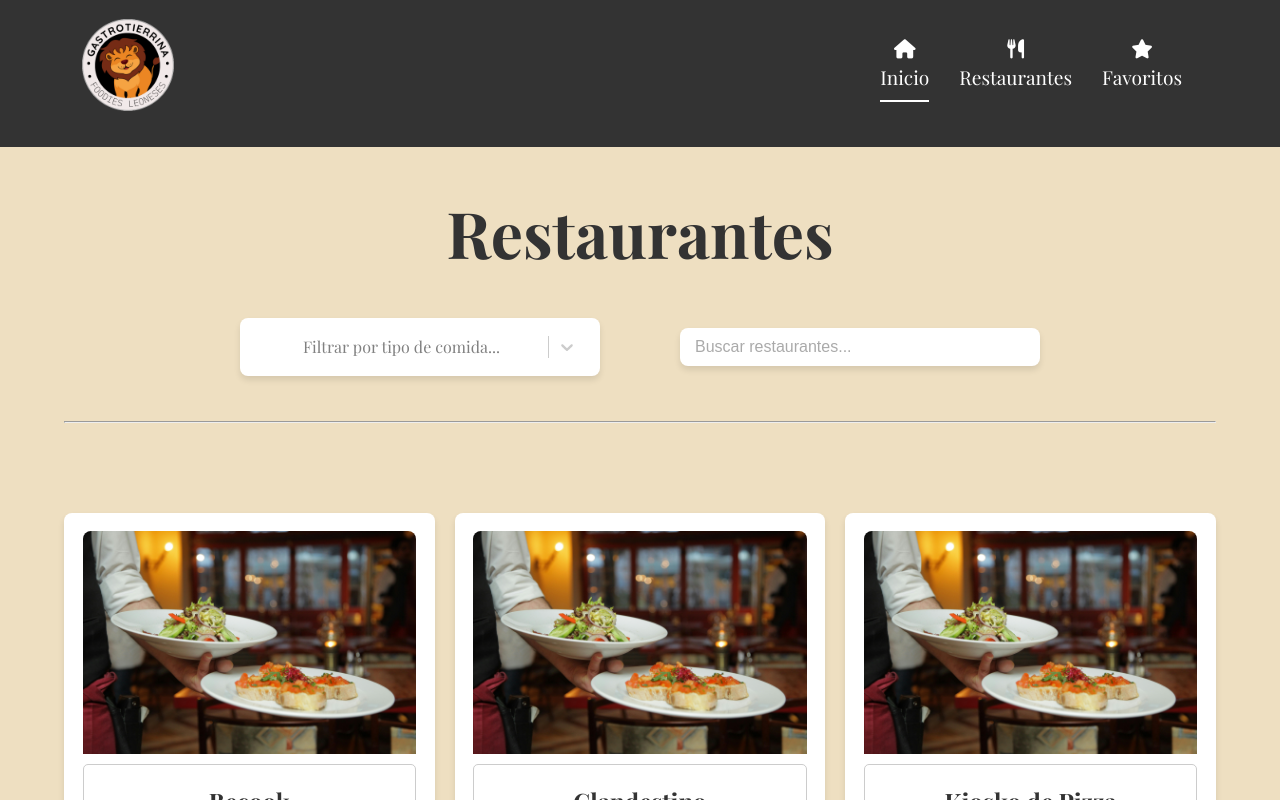
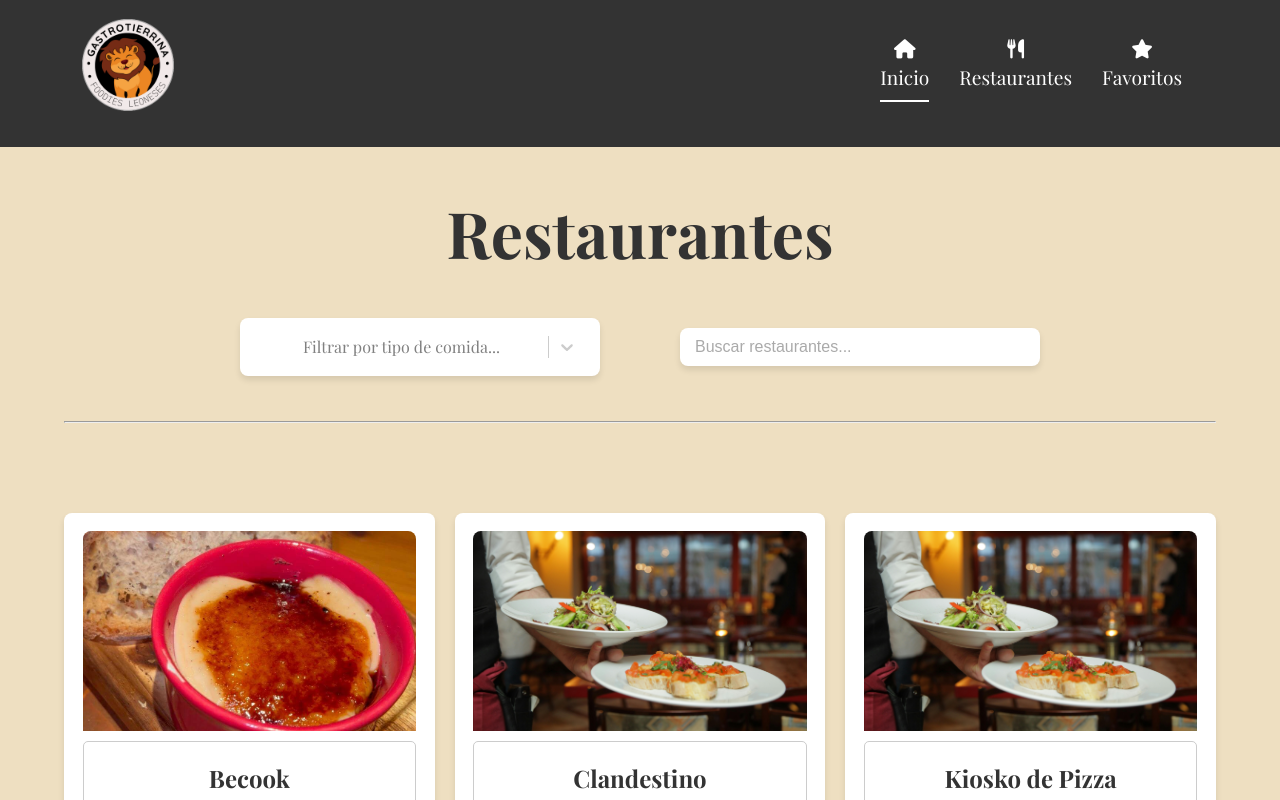
Before and after one commit to atascg01/Gastrotierrina, a React (Create React App) app: page /restaurants in a window 1280 px wide. Shown: the top 800 px of the page. Built offline with nearby package versions, Linux system fonts and the light colour scheme; a web font is replaced by a local one.

Commit message:
Added Becook pic

```diff
--- a/src/components/Restaurants/Restaurants.css
+++ b/src/components/Restaurants/Restaurants.css
@@ -19,7 +19,11 @@
 
 .restaurant-card img {
     width: 100%;
-    height: auto;
+    /* Ensure the image takes up the full width of the card */
+    height: 200px;
+    /* Set a fixed height for the images */
+    object-fit: cover;
+    /* Ensure the image covers the entire area while maintaining aspect ratio */
     border-radius: 8px 8px 0 0;
 }
 
--- a/src/data/restaurantsData.ts
+++ b/src/data/restaurantsData.ts
@@ -1,8 +1,10 @@
 import restaurant from '../images/restaurants/restaurant.jpg';
+import becook from '../images/restaurants/becook.jpeg';
+
 import { FoodType, Restaurant } from '../interfaces/Restaurant';
 
 const restaurantsData : Restaurant[] = [
-  { name: 'Becook', img: restaurant, foodType: FoodType.SignatureCuisine, url: 'becook'},
+  { name: 'Becook', img: becook, foodType: FoodType.SignatureCuisine, url: 'becook'},
   { name: 'Clandestino', img: restaurant, foodType: FoodType.SignatureCuisine, url: 'clandestino' },
   { name: 'Kiosko de Pizza', img: restaurant, foodType: FoodType.Pizza, url: 'kiosko-de-pizza' },
   { name: 'La Consentida', img: restaurant, foodType: FoodType.Brunch, url: 'la-consentida' },
```
Also changed, not shown: src/images/restaurants/becook.jpeg (added).
